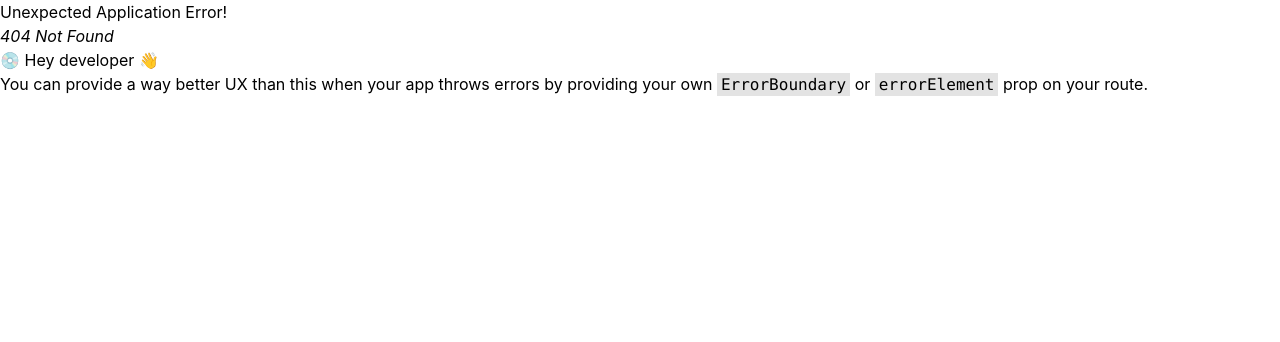
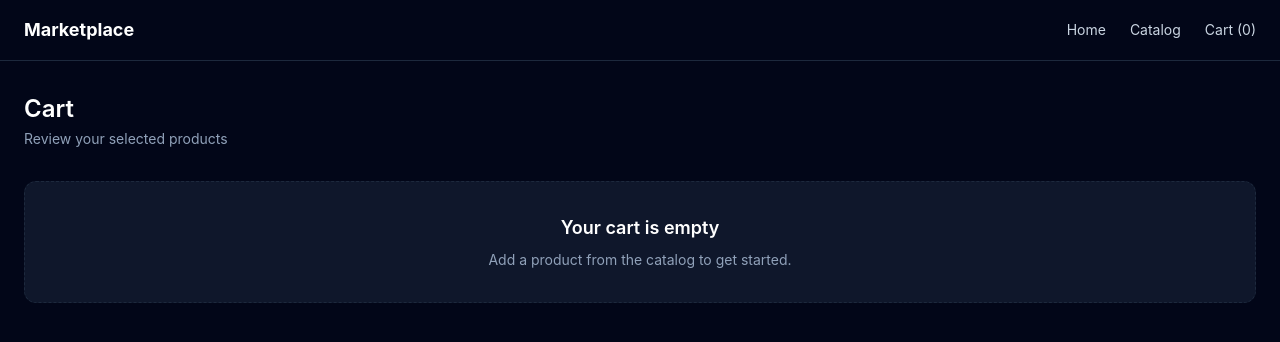
Before and after one commit to saisharathch/modular-marketplace, a React (Vite) app in the folder apps/shell/: page /cart in a window 1280 px wide. Before the commit this address had no page. Shown: the top 342 px of the page. Built offline with nearby package versions, Linux system fonts and the light colour scheme.

Commit message:
Cart context and page

```diff
--- a/apps/shell/src/components/Navbar.tsx
+++ b/apps/shell/src/components/Navbar.tsx
@@ -1,6 +1,9 @@
 import { Link } from "react-router-dom";
+import { useCart } from "../providers/CartProvider";
 
 function Navbar() {
+  const { totalItems } = useCart();
+
   return (
     <nav className="border-b border-slate-800">
       <div className="mx-auto flex max-w-7xl items-center justify-between px-6 py-4">
@@ -9,6 +12,7 @@
         <div className="flex gap-6 text-sm text-slate-300">
           <Link to="/">Home</Link>
           <Link to="/catalog">Catalog</Link>
+          <Link to="/cart">Cart ({totalItems})</Link>
         </div>
       </div>
     </nav>
--- a/apps/shell/src/main.tsx
+++ b/apps/shell/src/main.tsx
@@ -1,11 +1,14 @@
 import React from "react";
 import ReactDOM from "react-dom/client";
 import { RouterProvider } from "react-router-dom";
+import { CartProvider } from "./providers/CartProvider";
 import { router } from "./routes/AppRoutes";
 import "./index.css";
 
 ReactDOM.createRoot(document.getElementById("root")!).render(
   <React.StrictMode>
-    <RouterProvider router={router} />
+    <CartProvider>
+      <RouterProvider router={router} />
+    </CartProvider>
   </React.StrictMode>,
 );
--- /dev/null
+++ b/apps/shell/src/pages/CartPage.tsx
@@ -0,0 +1,84 @@
+import { useCart } from "../providers/CartProvider";
+
+function CartPage() {
+  const { items, totalPrice, increaseQty, decreaseQty, removeItem } = useCart();
+
+  return (
+    <div>
+      <h2 className="text-2xl font-semibold">Cart</h2>
+      <p className="mt-1 text-sm text-slate-400">
+        Review your selected products
+      </p>
+
+      {items.length === 0 ? (
+        <div className="mt-8 rounded-xl border border-dashed border-slate-800 bg-slate-900 p-8 text-center">
+          <h3 className="text-lg font-semibold">Your cart is empty</h3>
+          <p className="mt-2 text-sm text-slate-400">
+            Add a product from the catalog to get started.
+          </p>
+        </div>
+      ) : (
+        <div className="mt-8 grid gap-8 lg:grid-cols-[2fr_1fr]">
+          <div className="space-y-4">
+            {items.map((item) => (
+              <div
+                key={item.id}
+                className="rounded-xl border border-slate-800 bg-slate-900 p-5"
+              >
+                <div className="flex items-start justify-between gap-4">
+                  <div>
+                    <p className="text-sm text-blue-400">{item.category}</p>
+                    <h3 className="mt-1 text-lg font-semibold">{item.title}</h3>
+                    <p className="mt-2 text-sm text-slate-400">
+                      ${item.price} each
+                    </p>
+                  </div>
+
+                  <button
+                    onClick={() => removeItem(item.id)}
+                    className="text-sm text-red-400 hover:text-red-300"
+                  >
+                    Remove
+                  </button>
+                </div>
+
+                <div className="mt-4 flex items-center gap-3">
+                  <button
+                    onClick={() => decreaseQty(item.id)}
+                    className="rounded-md border border-slate-700 px-3 py-1 text-sm"
+                  >
+                    -
+                  </button>
+
+                  <span className="min-w-8 text-center">{item.quantity}</span>
+
+                  <button
+                    onClick={() => increaseQty(item.id)}
+                    className="rounded-md border border-slate-700 px-3 py-1 text-sm"
+                  >
+                    +
+                  </button>
+                </div>
+              </div>
+            ))}
+          </div>
+
+          <div className="rounded-xl border border-slate-800 bg-slate-900 p-5">
+            <h3 className="text-lg font-semibold">Order Summary</h3>
+
+            <div className="mt-4 flex items-center justify-between text-sm text-slate-400">
+              <span>Total</span>
+              <span className="font-semibold text-white">${totalPrice}</span>
+            </div>
+
+            <button className="mt-6 w-full rounded-lg bg-white px-4 py-3 text-sm font-medium text-slate-950 transition hover:bg-slate-200">
+              Proceed to Checkout
+            </button>
+          </div>
+        </div>
+      )}
+    </div>
+  );
+}
+
+export default CartPage;
--- a/apps/shell/src/pages/ProductDetailPage.tsx
+++ b/apps/shell/src/pages/ProductDetailPage.tsx
@@ -1,8 +1,10 @@
 import { Link, useParams } from "react-router-dom";
 import { products } from "../data/product";
+import { useCart } from "../providers/CartProvider";
 
 function ProductDetailPage() {
   const { id } = useParams();
+  const { addToCart } = useCart();
 
   const product = products.find((item) => item.id === id);
 
@@ -43,7 +45,17 @@
         </div>
 
         <div className="mt-8 flex gap-4">
-          <button className="rounded-lg bg-white px-5 py-3 text-sm font-medium text-slate-950 transition hover:bg-slate-200">
+          <button
+            onClick={() =>
+              addToCart({
+                id: product.id,
+                title: product.title,
+                price: product.price,
+                category: product.category,
+              })
+            }
+            className="rounded-lg bg-white px-5 py-3 text-sm font-medium text-slate-950 transition hover:bg-slate-200"
+          >
             Add to Cart
           </button>
 
--- /dev/null
+++ b/apps/shell/src/providers/CartProvider.tsx
@@ -0,0 +1,95 @@
+import React, { createContext, useContext, useMemo, useState } from "react";
+import type { CartItem } from "../types/cart";
+
+type AddToCartInput = {
+  id: string;
+  title: string;
+  price: number;
+  category: string;
+};
+
+type CartContextValue = {
+  items: CartItem[];
+  addToCart: (product: AddToCartInput) => void;
+  increaseQty: (id: string) => void;
+  decreaseQty: (id: string) => void;
+  removeItem: (id: string) => void;
+  totalItems: number;
+  totalPrice: number;
+};
+
+const CartContext = createContext<CartContextValue | undefined>(undefined);
+
+export function CartProvider({ children }: { children: React.ReactNode }) {
+  const [items, setItems] = useState<CartItem[]>([]);
+
+  const addToCart = (product: AddToCartInput) => {
+    setItems((currentItems) => {
+      const existingItem = currentItems.find((item) => item.id === product.id);
+
+      if (existingItem) {
+        return currentItems.map((item) =>
+          item.id === product.id
+            ? { ...item, quantity: item.quantity + 1 }
+            : item,
+        );
+      }
+
+      return [...currentItems, { ...product, quantity: 1 }];
+    });
+  };
+
+  const increaseQty = (id: string) => {
+    setItems((currentItems) =>
+      currentItems.map((item) =>
+        item.id === id ? { ...item, quantity: item.quantity + 1 } : item,
+      ),
+    );
+  };
+
+  const decreaseQty = (id: string) => {
+    setItems((currentItems) =>
+      currentItems
+        .map((item) =>
+          item.id === id ? { ...item, quantity: item.quantity - 1 } : item,
+        )
+        .filter((item) => item.quantity > 0),
+    );
+  };
+
+  const removeItem = (id: string) => {
+    setItems((currentItems) => currentItems.filter((item) => item.id !== id));
+  };
+
+  const totalItems = useMemo(
+    () => items.reduce((sum, item) => sum + item.quantity, 0),
+    [items],
+  );
+
+  const totalPrice = useMemo(
+    () => items.reduce((sum, item) => sum + item.price * item.quantity, 0),
+    [items],
+  );
+
+  const value = {
+    items,
+    addToCart,
+    increaseQty,
+    decreaseQty,
+    removeItem,
+    totalItems,
+    totalPrice,
+  };
+
+  return <CartContext.Provider value={value}>{children}</CartContext.Provider>;
+}
+
+export function useCart() {
+  const context = useContext(CartContext);
+
+  if (!context) {
+    throw new Error("useCart must be used within a CartProvider");
+  }
+
+  return context;
+}
--- a/apps/shell/src/routes/AppRoutes.tsx
+++ b/apps/shell/src/routes/AppRoutes.tsx
@@ -1,8 +1,26 @@
-import { createBrowserRouter } from "react-router-dom";
+import { createBrowserRouter, Link } from "react-router-dom";
 import MainLayout from "../layouts/MainLayout";
 import HomePage from "../pages/HomePage";
 import CatalogPage from "../pages/CatalogPage";
 import ProductDetailPage from "../pages/ProductDetailPage";
+import CartPage from "../pages/CartPage";
+
+function NotFoundPage() {
+  return (
+    <div className="rounded-xl border border-dashed border-slate-800 bg-slate-900 p-8">
+      <h2 className="text-2xl font-semibold">Page not found</h2>
+      <p className="mt-2 text-slate-400">
+        The page you requested does not exist.
+      </p>
+      <Link
+        to="/"
+        className="mt-4 inline-block text-sm text-blue-400 hover:text-blue-300"
+      >
+        Back to home
+      </Link>
+    </div>
+  );
+}
 
 export const router = createBrowserRouter([
   {
@@ -12,6 +30,8 @@
       { index: true, element: <HomePage /> },
       { path: "catalog", element: <CatalogPage /> },
       { path: "product/:id", element: <ProductDetailPage /> },
+      { path: "cart", element: <CartPage /> },
+      { path: "*", element: <NotFoundPage /> },
     ],
   },
 ]);
--- /dev/null
+++ b/apps/shell/src/types/cart.ts
@@ -0,0 +1,7 @@
+export type CartItem = {
+  id: string;
+  title: string;
+  price: number;
+  category: string;
+  quantity: number;
+};
```
